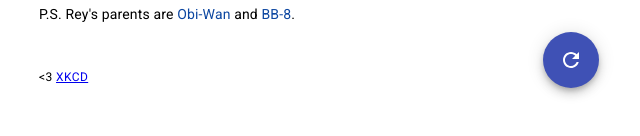
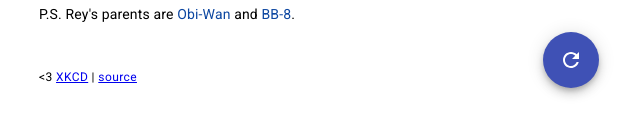
Before and after one commit to rjhoffmann/swsg, a React (Create React App) app: page / in a window 1280 px wide. Shown: the part 308-444 px from the top of the page, without its empty margins (325-965 px from the left). Built offline with nearby package versions, Linux system fonts and the light colour scheme.

Commit message:
gotta rep myself i guess

```diff
--- a/src/components/App.js
+++ b/src/components/App.js
@@ -94,7 +94,7 @@ function App() {
       </Fab>
 
       <Typography variant="caption" className={classes.source}>
-        &lt;3 <a href="https://xkcd.com/2243/">XKCD</a>
+        &lt;3 <a href="https://xkcd.com/2243/">XKCD</a> | <a href="https://github.com/rjhoffmann/swsg">source</a>
       </Typography>
     </Container>
   )
```
